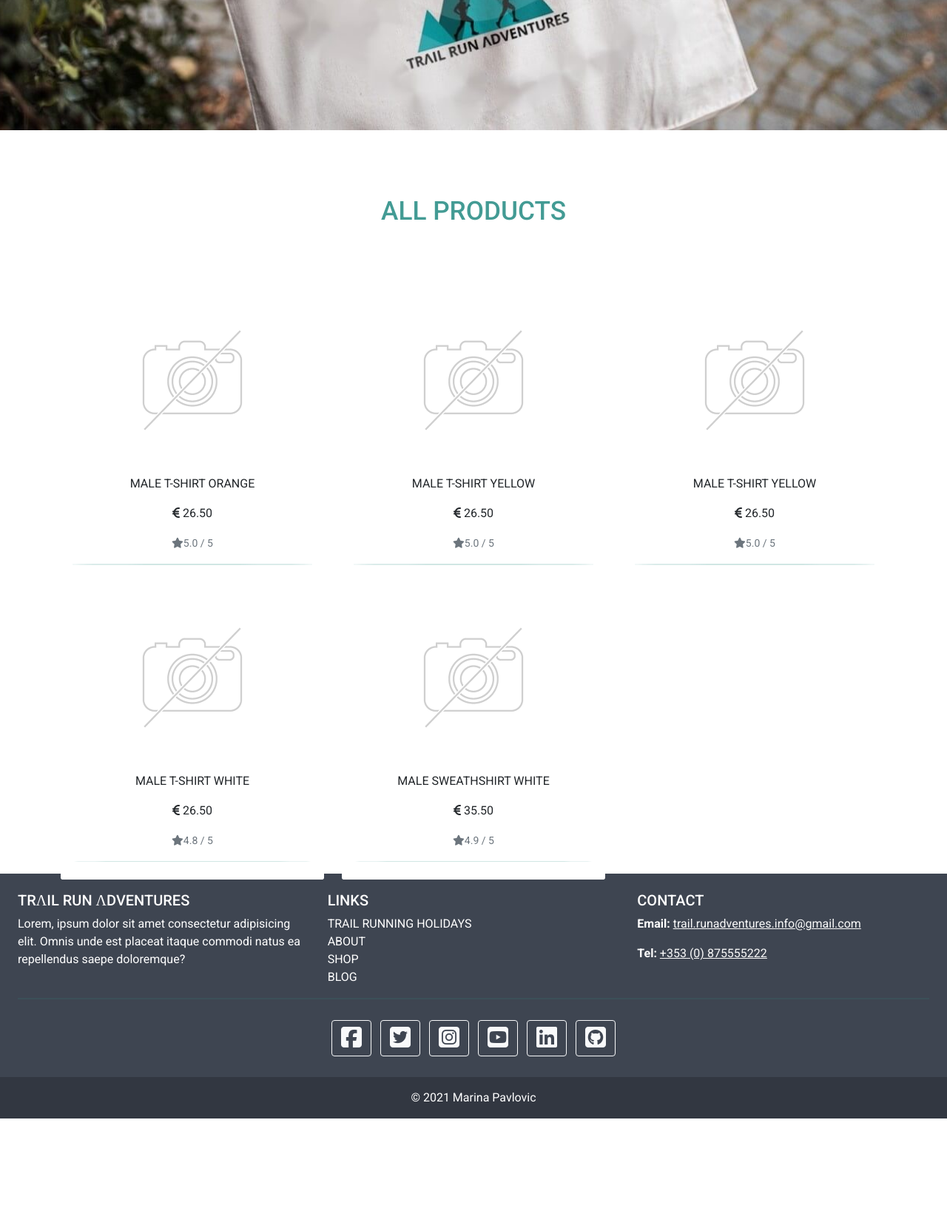
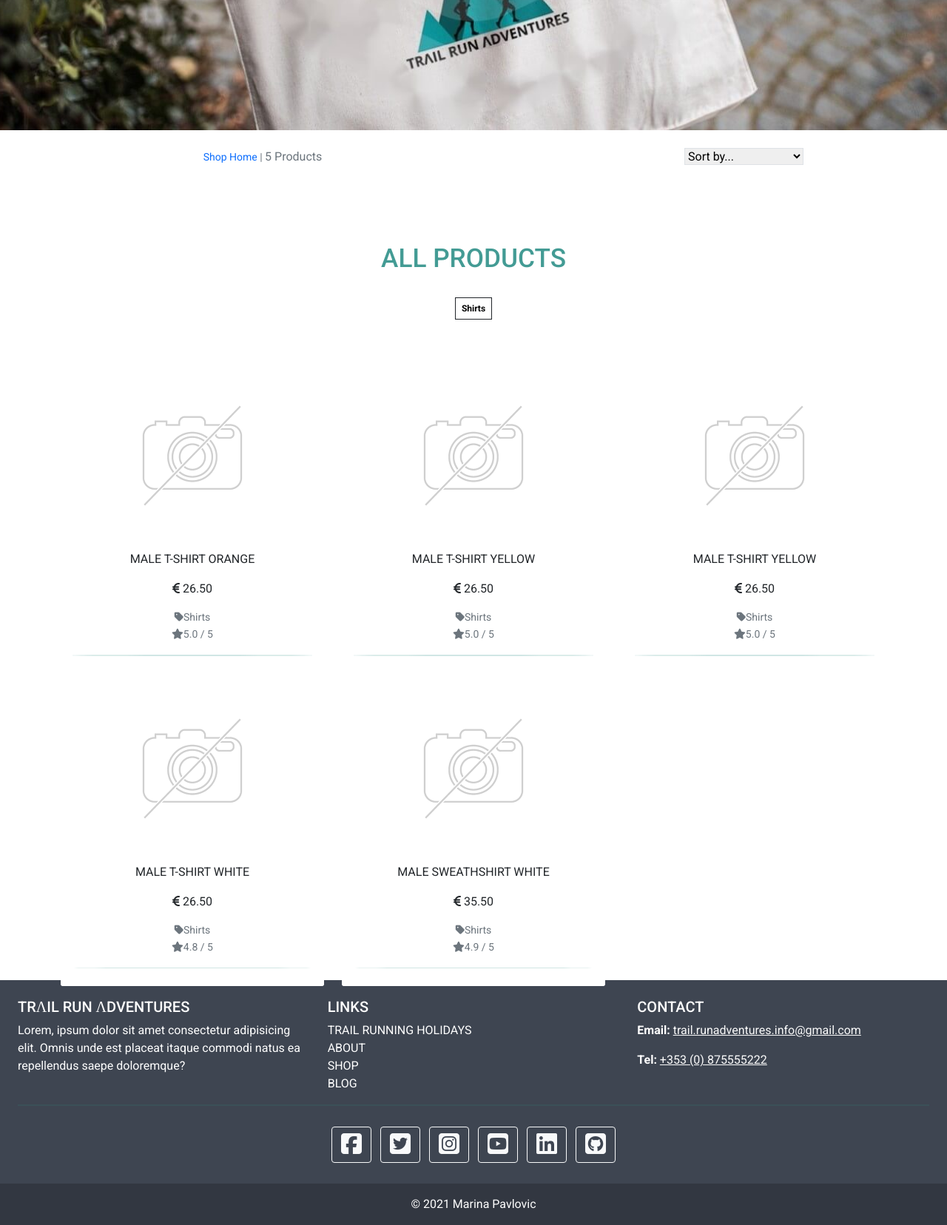
Before and after one commit to FruitbatM/trail-run-adventures, a Django app: page /products/?category=shirts in a window 1280 px wide. Shown: the part 570-2226 px from the top of the page at 74% size. Before the commit the page ends 2082 px from the top, so only its background shows below. Run offline with Django 3.2, Linux system fonts and the light colour scheme; data comes from the database, SQL or seed files in the repository; parts of the project's set-up code (start-up, migrations or seed data) failed here and were passed over; some libraries are stand-ins or nearby versions.

Commit message:
Add sorting and product counts functionality

```diff
--- a/products/static/products/css/products.css
+++ b/products/static/products/css/products.css
@@ -14,9 +14,13 @@
     border-top: 0;
 }
 
-
 #product-divider {
     background: #439B94;
     height: 0.1rem !important;
     border-radius: 100%;
 }
+
+a.category-badge > span.badge:hover {
+    background: #212529 !important;
+    color: #fafafa !important;
+}
--- a/products/templates/products/all_products.html
+++ b/products/templates/products/all_products.html
@@ -27,11 +27,41 @@
 
 {% block content %}
     <div class="container mt-2 mb-5">
+        <div class="row mt-1 mb-2">
+            <div class="col-12 col-md-6 my-auto order-md-last d-flex justify-content-center justify-content-md-end">
+                <div class="sort-select-wrapper w-50">
+                    <select id="sort-selector" class="custom-select custom-select-sm rounded-0 border border-{% if current_sorting != 'None_None' %}info{% else %}black{% endif %}">
+                        <option value="reset" {% if current_sorting == 'None_None' %}selected{% endif %}>Sort by...</option>
+                        <option value="price_asc" {% if current_sorting == 'price_asc' %}selected{% endif %}>Price (low to high)</option>
+                        <option value="price_desc" {% if current_sorting == 'price_desc' %}selected{% endif %}>Price (high to low)</option>
+                        <option value="rating_asc" {% if current_sorting == 'rating_asc' %}selected{% endif %}>Rating (low to high)</option>
+                        <option value="rating_desc" {% if current_sorting == 'rating_desc' %}selected{% endif %}>Rating (high to low)</option>
+                        <option value="name_asc" {% if current_sorting == 'name_asc' %}selected{% endif %}>Name (A-Z)</option>
+                        <option value="name_desc" {% if current_sorting == 'name_desc' %}selected{% endif %}>Name (Z-A)</option>
+                        <option value="category_asc" {% if current_sorting == 'category_asc' %}selected{% endif %}>Category (A-Z)</option>
+                        <option value="category_desc" {% if current_sorting == 'category_desc' %}selected{% endif %}>Category (Z-A)</option>
+                    </select>
+                </div>
+            </div>
+            <div class="col-12 col-md-6 order-md-first">
+                <p class="text-muted mt-3 text-center text-md-left">
+                    {% if search_term or current_categories or current_sorting != 'None_None' %}
+                        <span class="small"><a href="{% url 'products' %}">Shop Home</a> | </span>
+                    {% endif %}
+                    {{ products|length }} Products{% if search_term %} found for <strong>"{{ search_term }}"</strong>{% endif %}
+                </p>
+            </div>
+        </div>
         <div class="row">
-            <div class="col-12">
+            <div class="col-12 text-center">
                 <h3 class="section-heading-2 text-uppercase text-center mb-4">
                     All Products
                 </h3>
+                {% for c in current_categories %}
+                    <a class="category-badge text-decoration-none" href="{% url 'products' %}?category={{ c.name }}">
+                        <span class="p-2 mt-2 badge badge-white text-black rounded-0 border border-dark">{{ c.friendly_name }}</span>
+                    </a>
+                {% endfor %}
             </div>
         </div>
     </div>
--- a/products/templates/products/includes_products/product_card.html
+++ b/products/templates/products/includes_products/product_card.html
@@ -24,6 +24,13 @@
                                     <span><i class="fas fa-euro-sign"></i></span>
                                     {{ product.price }}
                                 </p>
+                                {% if product.category %}
+                                <p class="small mt-1 mb-0">
+                                    <a class="text-muted" href="{% url 'products' %}?category={{ product.category.name }}">
+                                        <i class="fas fa-tag mr-1"></i>{{ product.category.friendly_name }}
+                                    </a>
+                                </p>
+                                {% endif %}
                                 {% if product.rating %}
                                     <small class="text-muted">
                                         <i class="fas fa-star"></i>{{product.rating}} / 5
--- a/products/views.py
+++ b/products/views.py
@@ -1,6 +1,7 @@
 from django.shortcuts import render, redirect, reverse, get_object_or_404
 from django.contrib import messages
 from django.db.models import Q
+from django.db.models.functions import Lower
 from .models import Product, Category
 
 
@@ -22,6 +23,8 @@ def all_products(request):
             if sortkey == 'name':
                 sortkey = 'lower_name'
                 products = products.annotate(lower_name=Lower('name'))
+            if sortkey == 'category':
+                sortykey = 'category__name'
 
             if 'direction' in request.GET:
                 direction = request.GET['direction']
```
Also changed, not shown: products/templates/products/product_detail.html (+7 -0 lines).
